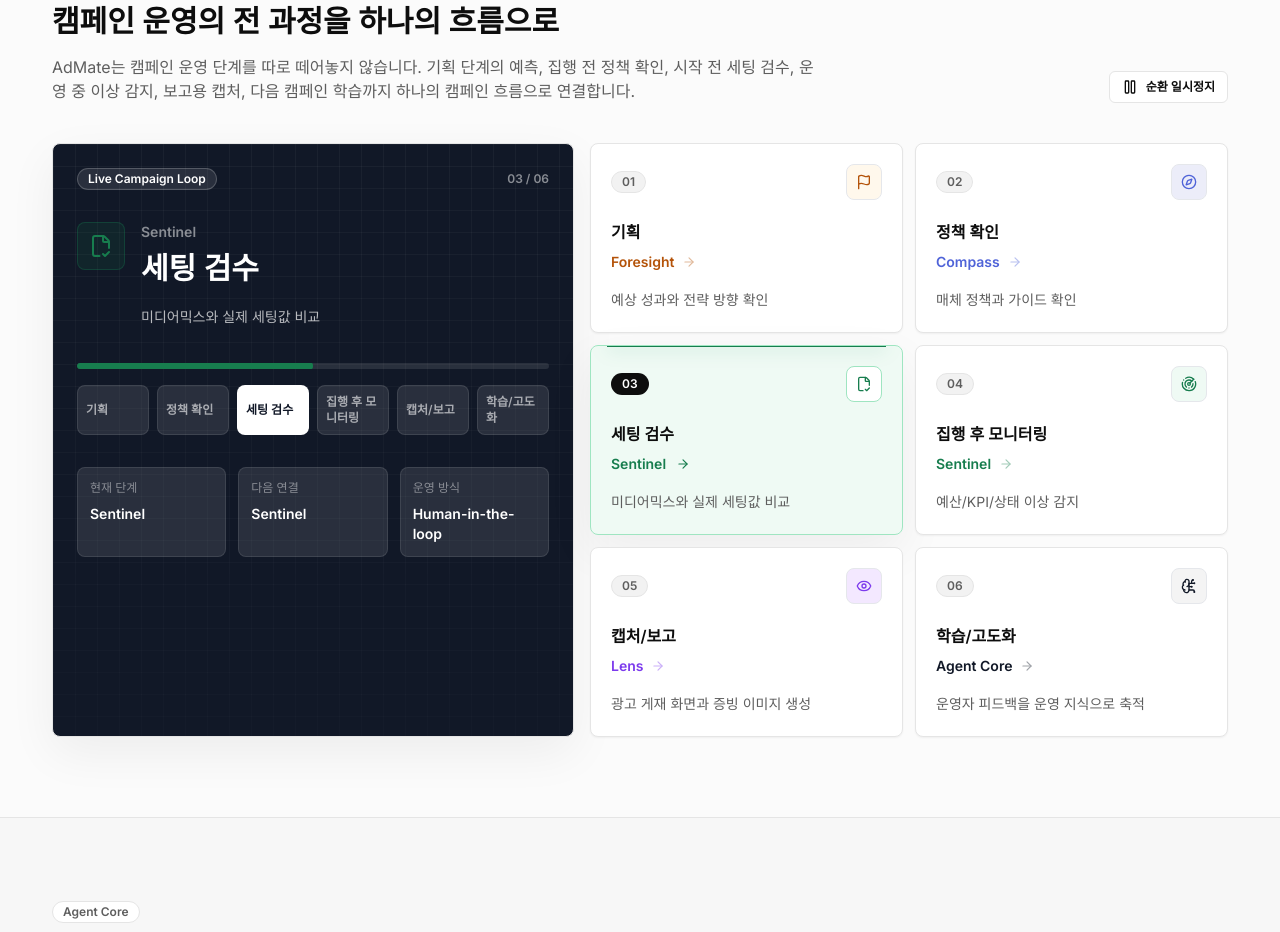
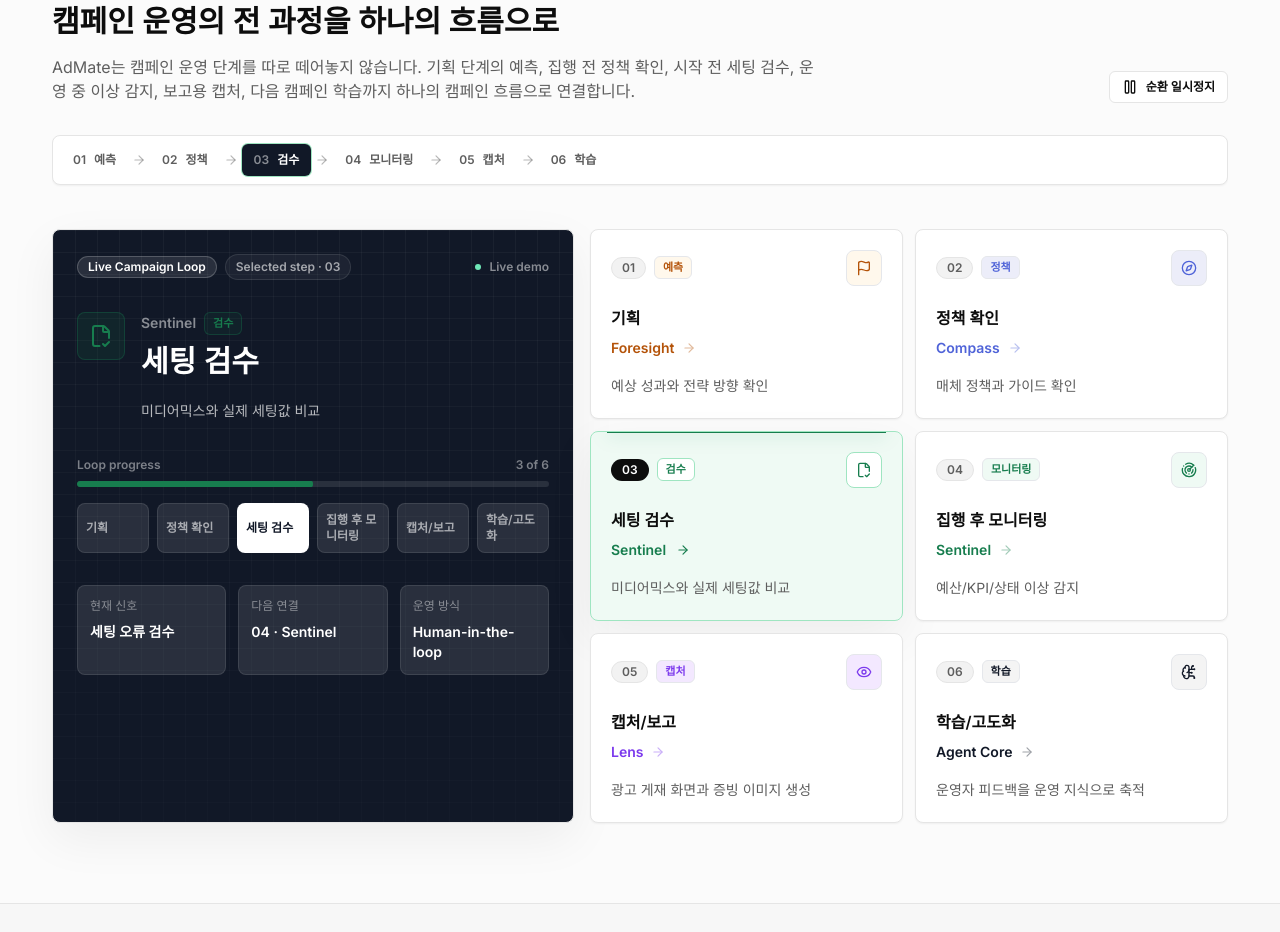
Before and after one commit to Jhongjin/admate-homepage, a Next.js app: page / in a window 1280 px wide. Shown: the part 5160-6092 px from the top of the page. Built offline with nearby package versions, Linux system fonts and the light colour scheme.

Commit message:
Clarify campaign lifecycle interactions

```diff
--- a/src/components/home/CampaignLifecycleSection.tsx
+++ b/src/components/home/CampaignLifecycleSection.tsx
@@ -12,6 +12,17 @@ import { cn } from "@/lib/utils"
 import { SectionHeading } from "./SectionHeading"
 
 const CYCLE_INTERVAL = 2800
+
+const lifecycleRoles = ["예측", "정책", "검수", "모니터링", "캡처", "학습"]
+
+const lifecycleSignals = [
+  "성과 기준 확인",
+  "정책 근거 연결",
+  "세팅 오류 검수",
+  "운영 이상 감지",
+  "보고 증빙 생성",
+  "피드백 학습",
+]
 
 const lifecycleTones: Record<
   string,
@@ -109,16 +120,51 @@ export function CampaignLifecycleSection() {
           </Button>
         </div>
 
+        <div className="mt-8 overflow-x-auto pb-1">
+          <div className="flex min-w-max items-center rounded-lg border border-border bg-card p-2 shadow-sm">
+            {lifecycleSteps.map((step, index) => {
+              const isActive = index === activeIndex
+              const tone = lifecycleTones[step.product] ?? lifecycleTones["Agent Core"]
+
+              return (
+                <div key={step.step} className="flex items-center">
+                  <button
+                    type="button"
+                    className={cn(
+                      "rounded-md px-3 py-2 text-left text-xs font-semibold transition",
+                      isActive ? "bg-[#111827] text-white" : "text-muted-foreground hover:bg-muted hover:text-foreground"
+                    )}
+                    onClick={() => setActiveIndex(index)}
+                    style={isActive ? { boxShadow: `0 0 0 1px ${tone.borderColor}` } : undefined}
+                  >
+                    <span className={cn("mr-2", isActive ? "text-white/50" : "text-muted-foreground")}>{step.step}</span>
+                    <span>{lifecycleRoles[index]}</span>
+                  </button>
+                  {index < lifecycleSteps.length - 1 ? (
+                    <ArrowRight className="mx-1 h-3.5 w-3.5 text-muted-foreground/45" aria-hidden="true" />
+                  ) : null}
+                </div>
+              )
+            })}
+          </div>
+        </div>
+
         <div className="mt-10 grid gap-4 lg:grid-cols-[0.9fr_1.1fr]">
           <Card className="relative overflow-hidden bg-[#111827] p-5 text-white shadow-soft sm:p-6">
             <div className="hero-panel-grid absolute inset-0" aria-hidden="true" />
             <div className="relative">
               <div className="flex flex-col gap-3 sm:flex-row sm:items-center sm:justify-between">
-                <Badge variant="outline" className="w-fit border-white/20 bg-white/10 text-white">
-                  Live Campaign Loop
-                </Badge>
-                <div className="text-xs font-semibold text-white/50">
-                  {activeStep.step} / 06
+                <div className="flex flex-wrap items-center gap-2">
+                  <Badge variant="outline" className="w-fit border-white/20 bg-white/10 text-white">
+                    Live Campaign Loop
+                  </Badge>
+                  <span className="rounded-full border border-white/10 bg-white/5 px-2.5 py-1 text-xs font-semibold text-white/60">
+                    Selected step · {activeStep.step}
+                  </span>
+                </div>
+                <div className="flex items-center gap-2 text-xs font-semibold text-white/50">
+                  <span className={cn("h-1.5 w-1.5 rounded-full", isPaused ? "bg-white/35" : "bg-emerald-300")} />
+                  {isPaused ? "Paused" : "Live demo"}
                 </div>
               </div>
 
@@ -134,7 +180,19 @@ export function CampaignLifecycleSection() {
                   <ActiveIcon className="h-6 w-6" aria-hidden="true" />
                 </div>
                 <div>
-                  <div className="text-sm font-semibold text-white/50">{activeStep.product}</div>
+                  <div className="flex flex-wrap items-center gap-2">
+                    <div className="text-sm font-semibold text-white/50">{activeStep.product}</div>
+                    <span
+                      className="rounded-md border px-2 py-0.5 text-[11px] font-semibold"
+                      style={{
+                        borderColor: `${activeTone.color}55`,
+                        backgroundColor: `${activeTone.color}18`,
+                        color: activeTone.color === "#111827" ? "#C7D2FE" : activeTone.color,
+                      }}
+                    >
+                      {lifecycleRoles[activeIndex]}
+                    </span>
+                  </div>
                   <h3 className="mt-2 text-3xl font-semibold leading-tight">{activeStep.title}</h3>
                   <p className="mt-4 max-w-xl text-sm leading-7 text-white/70">
                     {activeStep.description}
@@ -143,6 +201,10 @@ export function CampaignLifecycleSection() {
               </div>
 
               <div className="mt-8">
+                <div className="mb-2 flex items-center justify-between text-xs font-semibold text-white/45">
+                  <span>Loop progress</span>
+                  <span>{activeIndex + 1} of {lifecycleSteps.length}</span>
+                </div>
                 <div className="h-1.5 overflow-hidden rounded-full bg-white/10">
                   <div
                     key={activeStep.step}
@@ -182,8 +244,8 @@ export function CampaignLifecycleSection() {
 
               <div className="mt-8 grid gap-3 sm:grid-cols-3">
                 {[
-                  { label: "현재 단계", value: activeStep.product },
-                  { label: "다음 연결", value: nextStep.product },
+                  { label: "현재 신호", value: lifecycleSignals[activeIndex] },
+                  { label: "다음 연결", value: `${nextStep.step} · ${nextStep.product}` },
                   { label: "운영 방식", value: "Human-in-the-loop" },
                 ].map((item) => (
                   <div key={item.label} className="rounded-lg border border-white/10 bg-white/10 p-3">
@@ -264,7 +326,19 @@ function LifecycleStepButton({
       ) : null}
 
       <div className="flex items-center justify-between gap-3">
-        <Badge variant={isActive ? "default" : "muted"}>{item.step}</Badge>
+        <div className="flex items-center gap-2">
+          <Badge variant={isActive ? "default" : "muted"}>{item.step}</Badge>
+          <span
+            className="rounded-md border px-2 py-0.5 text-[11px] font-semibold"
+            style={{
+              borderColor: isActive ? tone.borderColor : "#E5E7EB",
+              color: tone.color,
+              backgroundColor: isActive ? "#FFFFFF" : tone.softColor,
+            }}
+          >
+            {lifecycleRoles[Number(item.step) - 1]}
+          </span>
+        </div>
         <div
           className="flex h-9 w-9 items-center justify-center rounded-lg border"
           style={{
```
